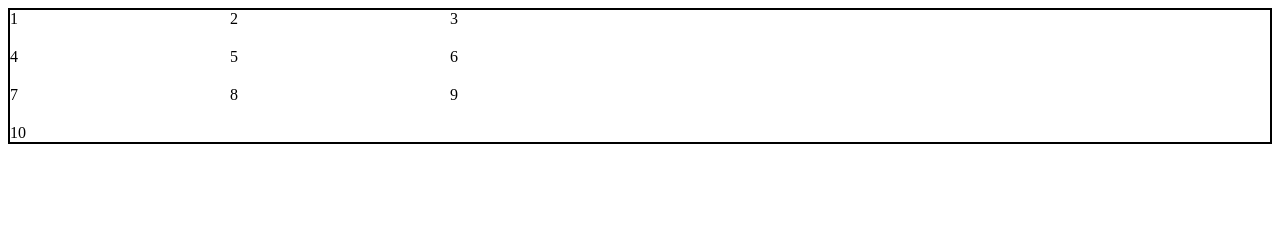
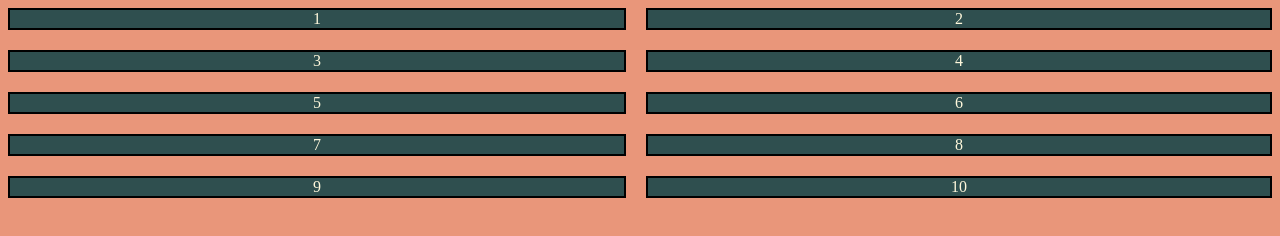
Before and after one commit to ccloops/grid, a plain HTML site: page index.html in a window 1280 px wide. Drawn offline with Linux system fonts and the light colour scheme.

Commit message:
modifiying grid appearance

```diff
--- a/style.css
+++ b/style.css
@@ -1,16 +1,20 @@
+body {
+  background-color: darksalmon;
+}
+
 .container {
   display: grid;
-  /* grid-template-columns: auto auto; */
+  grid-template-columns: auto auto;
   /* grid-template-columns: repeat(5, 100px); */
   /* grid-template-rows: 200px 300px; */
   grid-gap: 20px;
   /* border: 2px solid var(--yellow); */
-border: 2px solid black;
-  grid-template-columns: 200px 200px 1fr;
+  /* grid-template-columns: 200px 200px 1fr; */
 }
 
 .item {
-  /* background-color: yellow; */
-  /* border: 2px solid black; */
-  /* text-align: center; */
+  background-color: darkSlateGray;
+  color: cornSilk;
+  border: 2px solid black;
+  text-align: center;
 }
```
